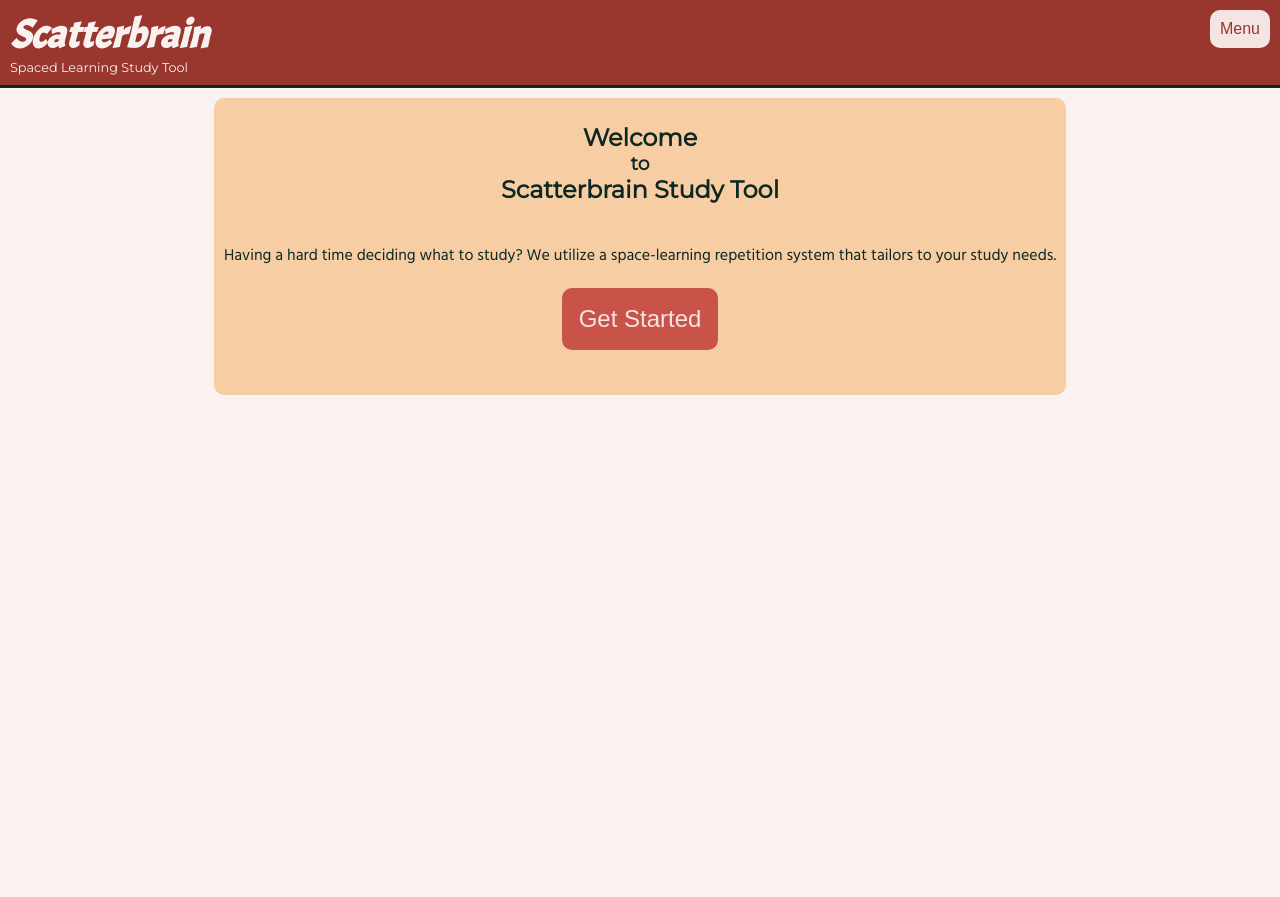
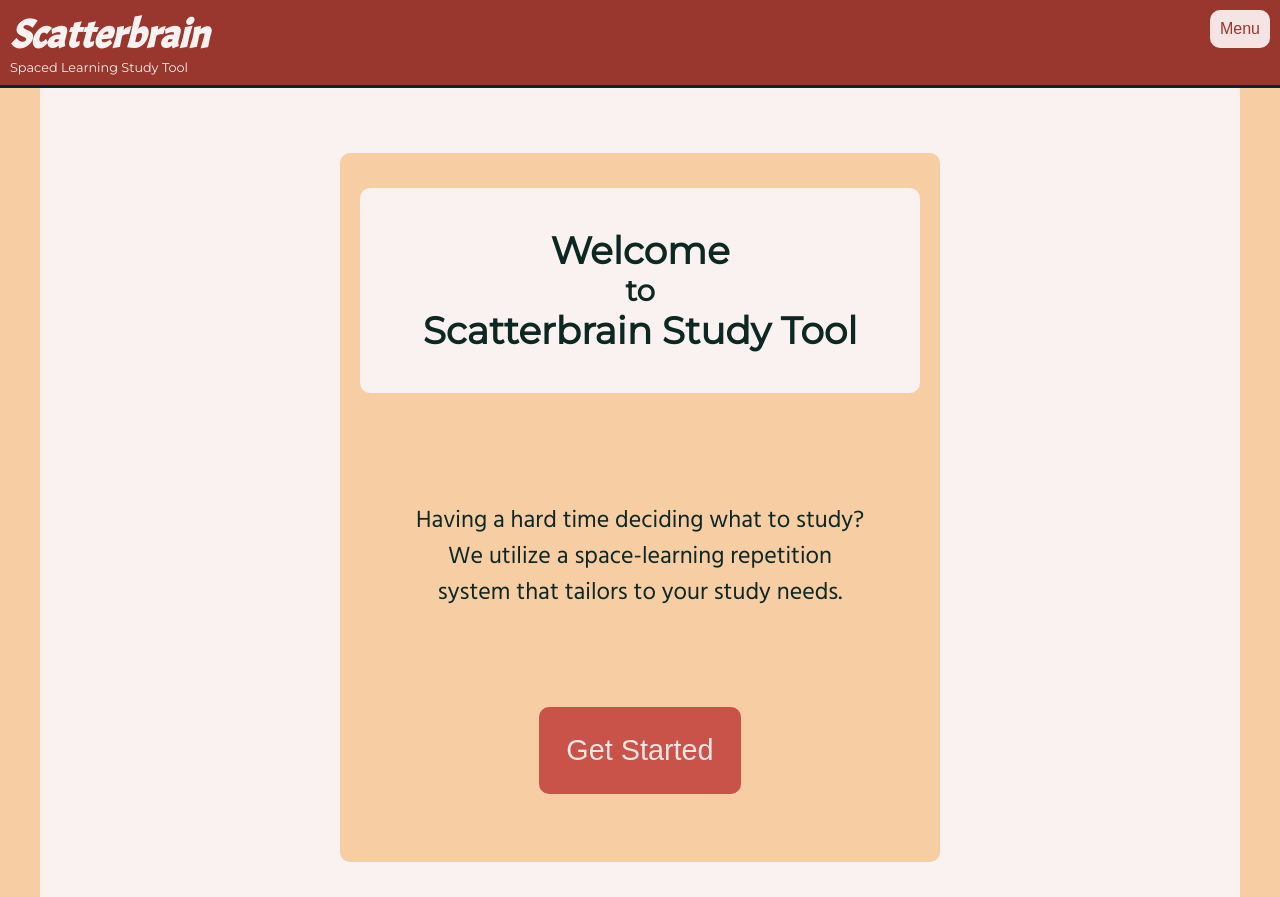
Before and after one commit to bellmarc/scatterbrain-study-app, a React (Create React App) app in the folder client/: page /onboard in a window 1280 px wide. Before the commit the page ends 800 px from the top, so only its background shows below. Built offline with nearby package versions, Linux system fonts and the light colour scheme.

Commit message:
Responsive work in progress for onboarding

```diff
--- a/client/src/components/Onboarding/Onboarding.js
+++ b/client/src/components/Onboarding/Onboarding.js
@@ -11,7 +11,7 @@ import { Switch, Route } from "react-router-dom";
 //hook here, save userName to context dummy array in meantime
 const Onboarding = () => {
   return (
-    <div>
+    <div className="onboarding-container">
       {/* if else switching routes (displays each onboarding component) */}
       <Switch>
         <Route exact path="/onboard" component={ Welcome } />
--- a/client/src/components/Onboarding/Welcome.js
+++ b/client/src/components/Onboarding/Welcome.js
@@ -5,13 +5,12 @@ import { withRouter } from 'react-router-dom';
 function Welcome(props) {
   return (
     <main className="welcome-page">
-      <section className="text-container">
+      <section className="welcome-text-container">
         <div className="welcome-header">
         <h1>Welcome</h1>
         <h3>to</h3>
         <h2>Scatterbrain Study Tool</h2>
         </div>
-
         <p className="welcome-info">
           Having a hard time deciding what to study? We utilize a space-learning repetition
           system that tailors to your study needs.
@@ -20,7 +19,6 @@ function Welcome(props) {
           <button className="welcome-btn" onClick={()=> props.history.push("/onboard/how")}>Get Started</button>
           </section>
       </section>
-
     </main>
   );
 }
--- a/client/src/style/Onboarding/HowItWorks.css
+++ b/client/src/style/Onboarding/HowItWorks.css
@@ -4,35 +4,40 @@
   align-items: center;
   padding: 10px;
   height: 100%;
-  max-width: 100%;
+  max-width: 900px;
+  margin: auto;
   background-color: #f9f2f1;
 }
 .how-header {
-  margin-top: 15px;
-  margin-bottom: 25px;
+  font-size: 40px;
+  padding-top: 40px;
+  padding-bottom: 60px;
 }
 .topic-header {
-  margin-bottom: 10px;
+  font-size: 28px;
+  padding-bottom: 10px;
 }
 .topic-text {
-  line-height: 1.5;
+  font-size: 18px;
+  line-height: 1.8;
   font-family: 'Hind', sans-serif;
-  margin-bottom: 20px;
+  padding-bottom: 20px;
 }
 .priority-text {
+  font-size: 18px;
   font-family: 'Hind', sans-serif;
-  line-height: 1.5;
+  line-height: 1.8;
+  padding-bottom: 50px;
 }
 .priority-header {
-  margin-bottom: 10px;
+  font-size: 28px;
+  padding-bottom: 10px;
 }
 .how-text-container {
   background: #f7cda3;
   border-radius: 10px;
   padding: 10px;
   text-align: center;
-  padding-bottom: 20px;
-  /* margin: 20px; */
 }
 
 .how-btn {
@@ -41,8 +46,9 @@
   border-radius: 10px;
   font-size: 1.5em;
   margin: 25px 0;
+  margin-bottom: 48px;
   width: 100px;
-  padding: 10px;
+  padding: 15px;
   border: 2px solid #c95349;
   transition: all .1s ease-in;
 }
@@ -51,3 +57,17 @@
   background-color:#f4e5e4;
   color: #c95349;
 }
+
+@media only screen and (min-width: 500px) {
+
+  .how-text-container {
+    /* padding: 35px; */
+  }
+}
+
+@media only screen and (min-height: 750px) {
+  .how-page > section {
+    padding: 10px;
+    margin: 10px;
+  }
+}
--- a/client/src/style/Onboarding/ProfileComplete.css
+++ b/client/src/style/Onboarding/ProfileComplete.css
@@ -4,7 +4,7 @@
   align-items: center;
   padding: 10px;
   height: 100%;
-  max-width: 100%;
+  max-width: 500px;
   background-color: #f9f2f1;
 }
 .profile-complete-header {
--- a/client/src/style/Onboarding/Welcome.css
+++ b/client/src/style/Onboarding/Welcome.css
@@ -1,28 +1,39 @@
+.onboarding-container {
+  width: 100%;
+  height: 100%;
+  background-color: #f7cda3;
+}
+
 .welcome-page {
   display: flex;
   flex-direction: column;
   align-items: center;
   padding: 10px;
   height: 100%;
-  max-width: 100%;
+  max-width: 900px;
+  margin: auto;
   background-color: #f9f2f1;
 }
 
 .welcome-header {
+  border-radius: 10px;
+  background-color: #f9f2f1;
+  padding:40px;
   margin-top: 15px;
-  margin-bottom: 40px;
+  margin-bottom: 60px;
 }
 
 .welcome-info {
   line-height: 1.5em;
-  margin-bottom: 10px;
+  margin-bottom: 36px;
   font-family: 'Hind', sans-serif;
 }
-.text-container {
+.welcome-text-container {
+  max-width: 500px;
   background: #f7cda3;
   text-align: center;
   border-radius: 10px;
-  padding: 10px;
+  /* padding: 10px; */
 }
 
 .welcome-btn {
@@ -32,7 +43,7 @@
   font-size: 1.5em;
   margin: 10px 0;
   padding: 15px;
-  margin-bottom: 35px;
+  margin-bottom: 48px;
   border: 2px solid #c95349;
   transition: all .1s ease-in;
 }
@@ -40,3 +51,41 @@
   background-color: #f4e5e4;
   color: #c95349;
 }
+
+@media only screen and (min-width: 500px) {
+  .welcome-page > section {
+    margin: 25px;
+    padding: 20px;
+  }
+  .welcome-header {
+    font-size: 1.3em;
+  }
+  .welcome-text-container {
+    padding: 35px;
+  }
+  .welcome-info {
+    font-size: 1.2em;
+    padding: 15px;
+  }
+}
+
+@media only screen and (min-width: 750px) {
+  .welcome-page {
+    padding-top: 40px;
+    max-width: 1200px;
+  }
+  .welcome-header {
+    font-size: 25px;
+  }
+  .welcome-info {
+    padding:50px;
+    font-size: 24px;
+  }
+  .welcome-text-container {
+    max-width: 600px;
+  }
+  .welcome-btn {
+    font-size: 1.8em;
+    padding: 25px;
+  }
+}
```
